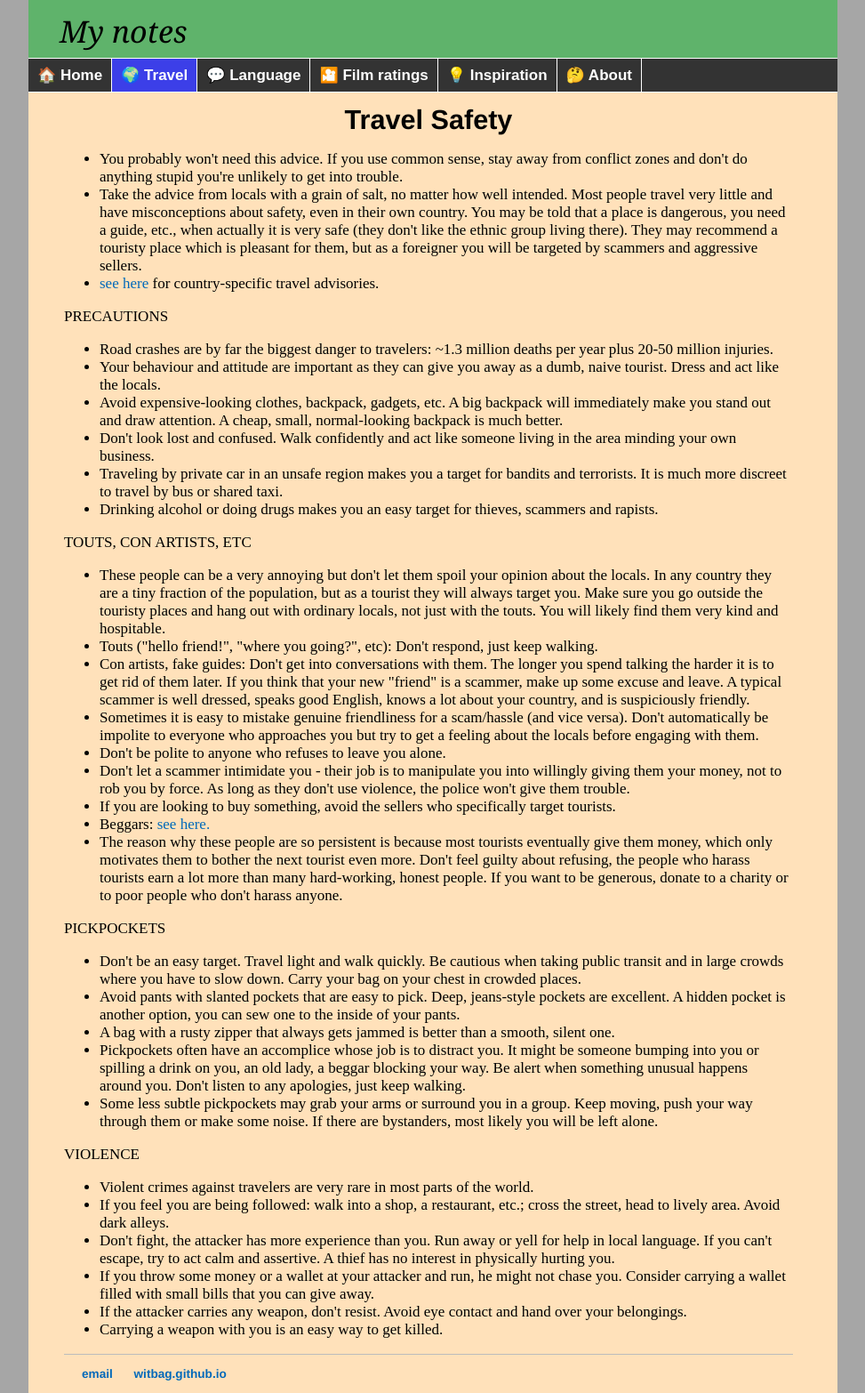
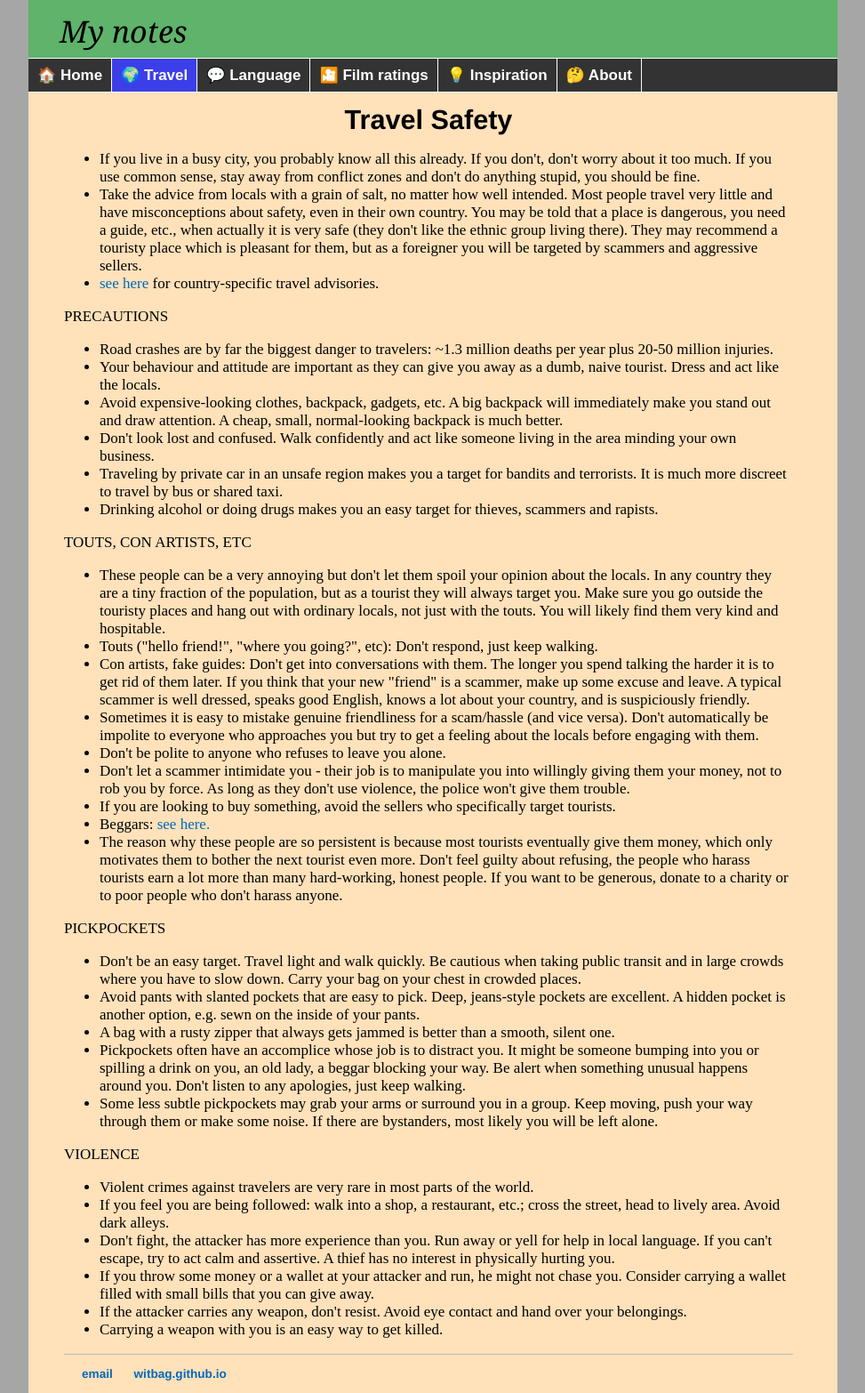
Before and after one commit to witbag/witbag.github.io, a Jekyll site: the page built from travel/safety.html, in a window 1280 px wide. Shown: the whole page at 89% size, without its empty margins (153-1126 px from the left). Built offline with Jekyll 4.4.1, drawn with Linux system fonts in a browser that asks for light colours.

Commit message:
Update safety.html

```diff
--- a/travel/safety.html
+++ b/travel/safety.html
@@ -9,7 +9,7 @@ title: Travel advice
 <center><h2>Travel Safety</h2></center>
 
 <ul>
-<li>You probably won't need this advice. If you use common sense, stay away from conflict zones and don't do anything stupid you're unlikely to get into trouble.<br>
+<li>If you live in a busy city, you probably know all this already. If you don't, don't worry about it too much. If you use common sense, stay away from conflict zones and don't do anything stupid, you should be fine.<br>
 <li>Take the advice from locals with a grain of salt, no matter how well intended. Most people travel very little and have misconceptions about safety, even in their own country. You may be told that a place is dangerous, you need a guide, etc., when actually it is very safe (they don't like the ethnic group living there). They may recommend a touristy place which is pleasant for them, but as a foreigner you will be targeted by scammers and aggressive sellers.<br>
 <li><a href="resources.html#advis">see here</a> for country-specific travel advisories.<br>
 </ul>
@@ -37,7 +37,7 @@ title: Travel advice
 <p>PICKPOCKETS</p>
 <ul>
 <li>Don't be an easy target. Travel light and walk quickly. Be cautious when taking public transit and in large crowds where you have to slow down. Carry your bag on your chest in crowded places.</li>
-<li>Avoid pants with slanted pockets that are easy to pick. Deep, jeans-style pockets are excellent. A hidden pocket is another option, you can sew one to the inside of your pants.</li>
+<li>Avoid pants with slanted pockets that are easy to pick. Deep, jeans-style pockets are excellent. A hidden pocket is another option, e.g. sewn on the inside of your pants.</li>
 <li>A bag with a rusty zipper that always gets jammed is better than a smooth, silent one.</li>
 <li>Pickpockets often have an accomplice whose job is to distract you. It might be someone bumping into you or spilling a drink on you, an old lady, a beggar blocking your way. Be alert when something unusual happens around you. Don't listen to any apologies, just keep walking.</li>
 <li>Some less subtle pickpockets may grab your arms or surround you in a group. Keep moving, push your way through them or make some noise. If there are bystanders, most likely you will be left alone.</li>
```
